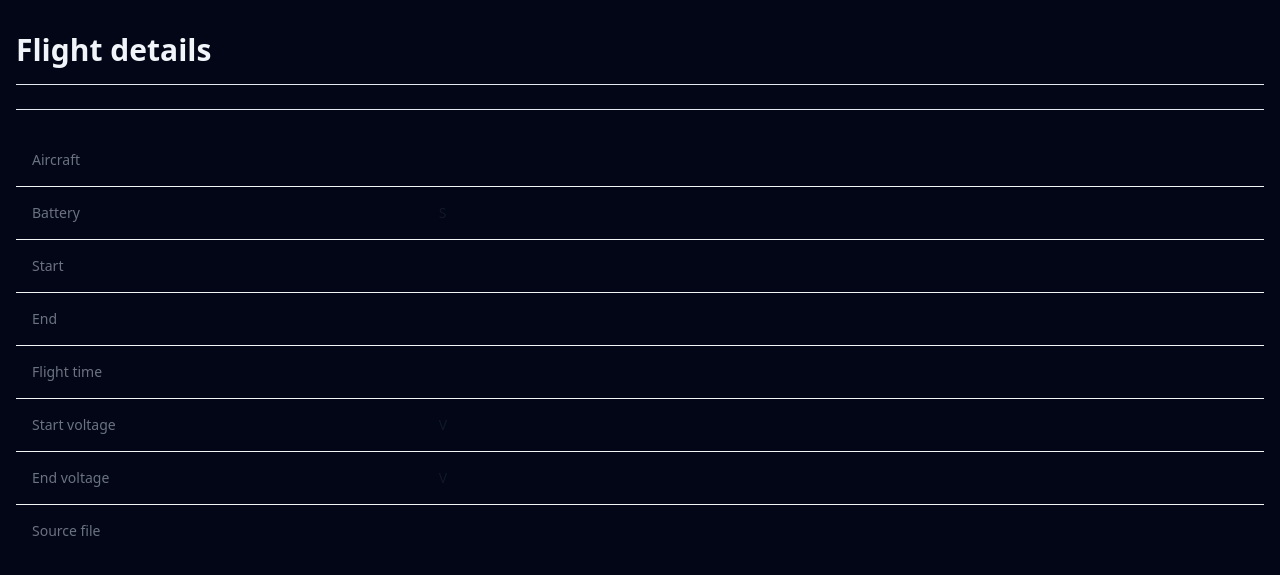
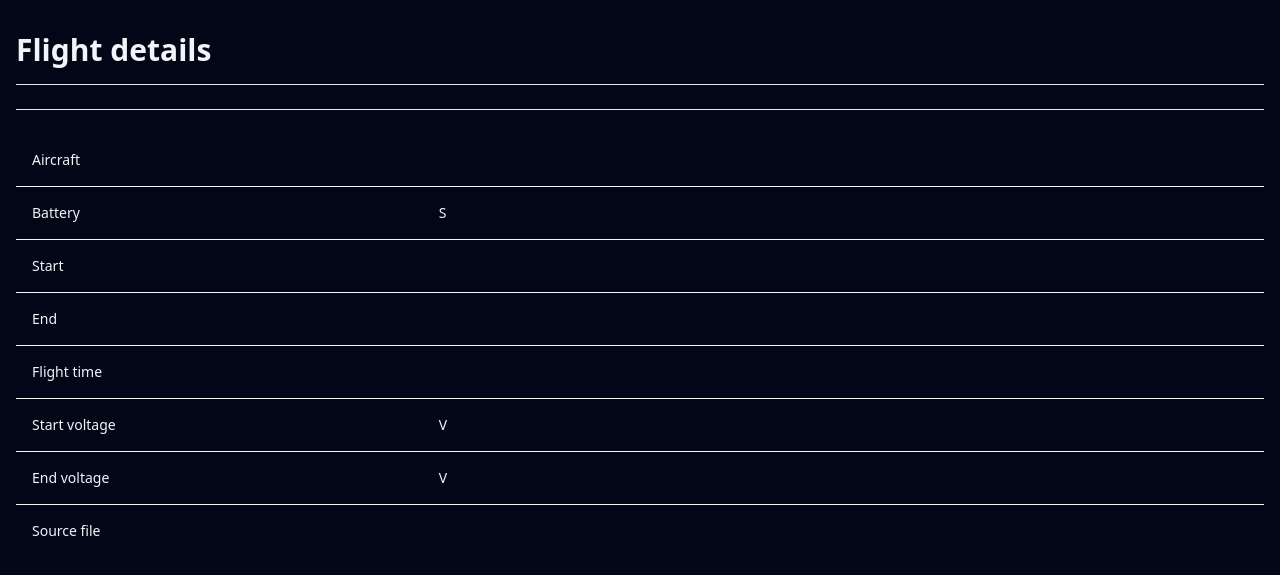
Before and after one commit to boozeman/battomatic, a Django app: template battomatic/flightlog/templates/flightlog/flight_detail.html in a window 1280 px wide. Shown: the part 61-636 px from the top of the page. Run offline with Django 5.2, Linux system fonts and the light colour scheme; the template is opened without the code that fills it, so the values that code supplies are empty; some libraries are stand-ins or nearby versions.

Commit message:
ripping the colors

```diff
--- a/battomatic/flightlog/templates/flightlog/flight_detail.html
+++ b/battomatic/flightlog/templates/flightlog/flight_detail.html
@@ -24,82 +24,82 @@
 
     <dl class="divide-y divide-gray-100">
       <div class="grid gap-1 px-4 py-4 sm:grid-cols-3">
-        <dt class="text-sm font-medium text-gray-500">
+        <dt class="text-sm font-medium">
           Aircraft
         </dt>
 
-        <dd class="text-sm text-gray-900 sm:col-span-2">
+        <dd class="text-sm sm:col-span-2">
           {{ flight.session.aircraft_name }}
         </dd>
       </div>
 
       <div class="grid gap-1 px-4 py-4 sm:grid-cols-3">
-        <dt class="text-sm font-medium text-gray-500">
+        <dt class="text-sm font-medium ">
           Battery
         </dt>
 
-        <dd class="text-sm text-gray-900 sm:col-span-2">
+        <dd class="text-sm sm:col-span-2">
           {{ flight.session.cell_count }}S
           {{ flight.session.chemistry }}
         </dd>
       </div>
 
       <div class="grid gap-1 px-4 py-4 sm:grid-cols-3">
-        <dt class="text-sm font-medium text-gray-500">
+        <dt class="text-sm font-medium">
           Start
         </dt>
 
-        <dd class="text-sm text-gray-900 sm:col-span-2">
+        <dd class="text-sm sm:col-span-2">
           {{ flight.start_datetime|date:"Y-m-d H:i:s" }}
         </dd>
       </div>
 
       <div class="grid gap-1 px-4 py-4 sm:grid-cols-3">
-        <dt class="text-sm font-medium text-gray-500">
+        <dt class="text-sm font-medium">
           End
         </dt>
 
-        <dd class="text-sm text-gray-900 sm:col-span-2">
+        <dd class="text-sm sm:col-span-2">
           {{ flight.end_datetime|date:"Y-m-d H:i:s" }}
         </dd>
       </div>
 
       <div class="grid gap-1 px-4 py-4 sm:grid-cols-3">
-        <dt class="text-sm font-medium text-gray-500">
+        <dt class="text-sm font-medium">
           Flight time
         </dt>
 
-        <dd class="text-sm font-semibold text-gray-900 sm:col-span-2">
+        <dd class="text-sm font-semibold sm:col-span-2">
           {{ flight.flight_time|duration_human }}
         </dd>
       </div>
 
       <div class="grid gap-1 px-4 py-4 sm:grid-cols-3">
-        <dt class="text-sm font-medium text-gray-500">
+        <dt class="text-sm font-medium">
           Start voltage
         </dt>
 
-        <dd class="text-sm text-gray-900 sm:col-span-2">
+        <dd class="text-sm sm:col-span-2">
           {{ flight.start_voltage|floatformat:2 }} V
         </dd>
       </div>
 
       <div class="grid gap-1 px-4 py-4 sm:grid-cols-3">
-        <dt class="text-sm font-medium text-gray-500">
+        <dt class="text-sm font-medium">
           End voltage
         </dt>
 
-        <dd class="text-sm text-gray-900 sm:col-span-2">
+        <dd class="text-sm sm:col-span-2">
           {{ flight.end_voltage|floatformat:2 }} V
         </dd>
       </div>
 
       <div class="grid gap-1 px-4 py-4 sm:grid-cols-3">
-        <dt class="text-sm font-medium text-gray-500">
+        <dt class="text-sm font-medium">
           Source file
         </dt>
 
-        <dd class="break-all text-sm text-gray-900 sm:col-span-2">
+        <dd class="break-all text-sm sm:col-span-2">
           {{ flight.filename }}
         </dd>
       </div>
```
